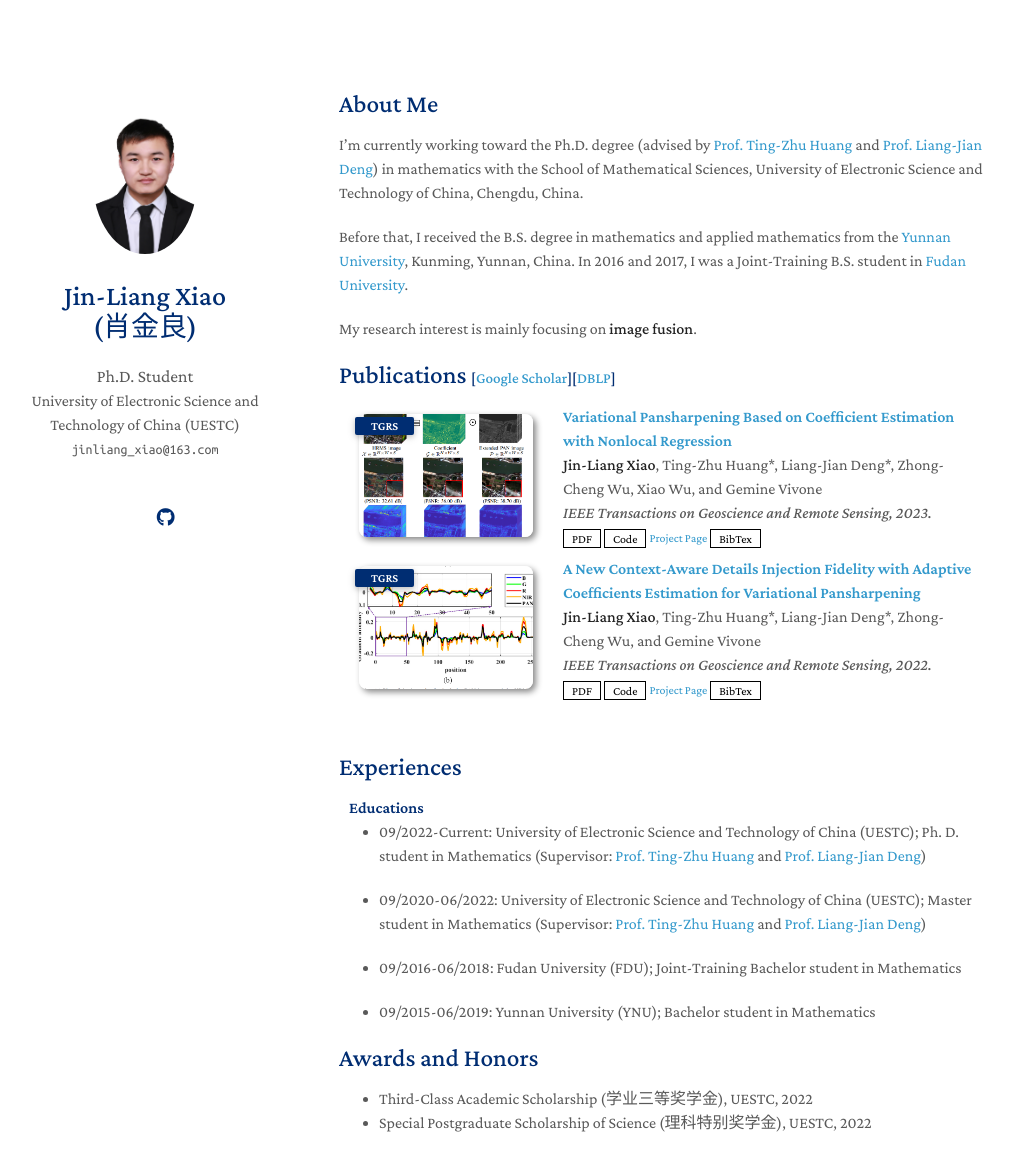
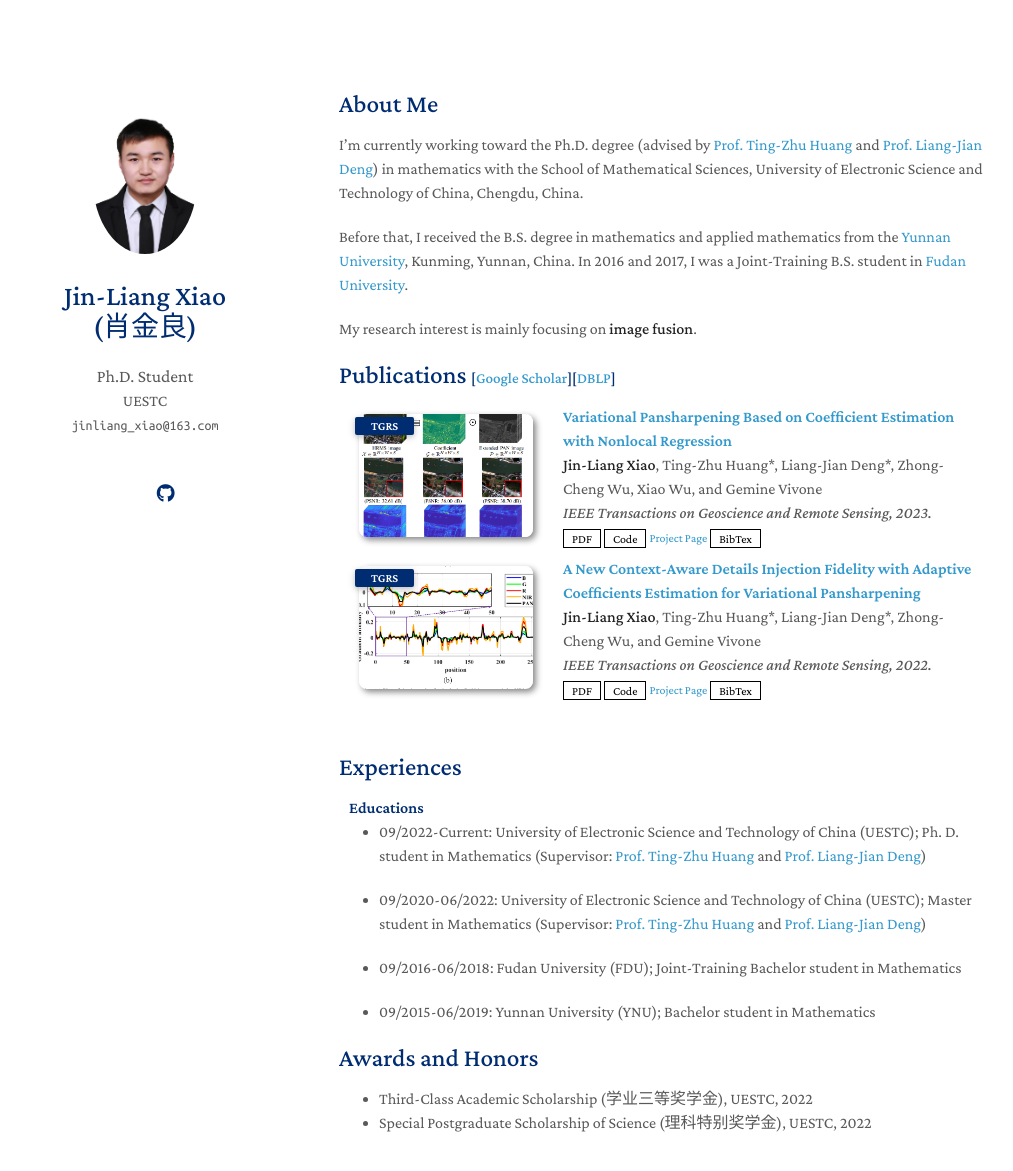
Before and after one commit to Jin-liangXiao/Jin-liangXiao.github.io, a Jekyll site: the page built from index.md, in a window 1280 px wide and 1253 px high. Shown: the top 1171 px of the window, without its empty margins (131-1144 px from the left). Built offline with Jekyll 4.4.1, drawn with Linux system fonts in a browser that asks for light colours; nearby versions of some CDN libraries; a style sheet for code colours, icons or effects is not loaded; our own code applies the rules of GitHub Pages for plain Markdown files.

Commit message:
Update _config.yml

```diff
--- a/_config.yml
+++ b/_config.yml
@@ -1,7 +1,7 @@
 # Basic Information
 title: Jin-Liang Xiao<br>(肖金良)
 position: Ph.D. Student
-affiliation: University of Electronic Science and Technology of China (UESTC)
+affiliation: UESTC
 affiliation_link: https://www.uestc.edu.cn/
 email: jinliang_xiao@163.com
 
```
